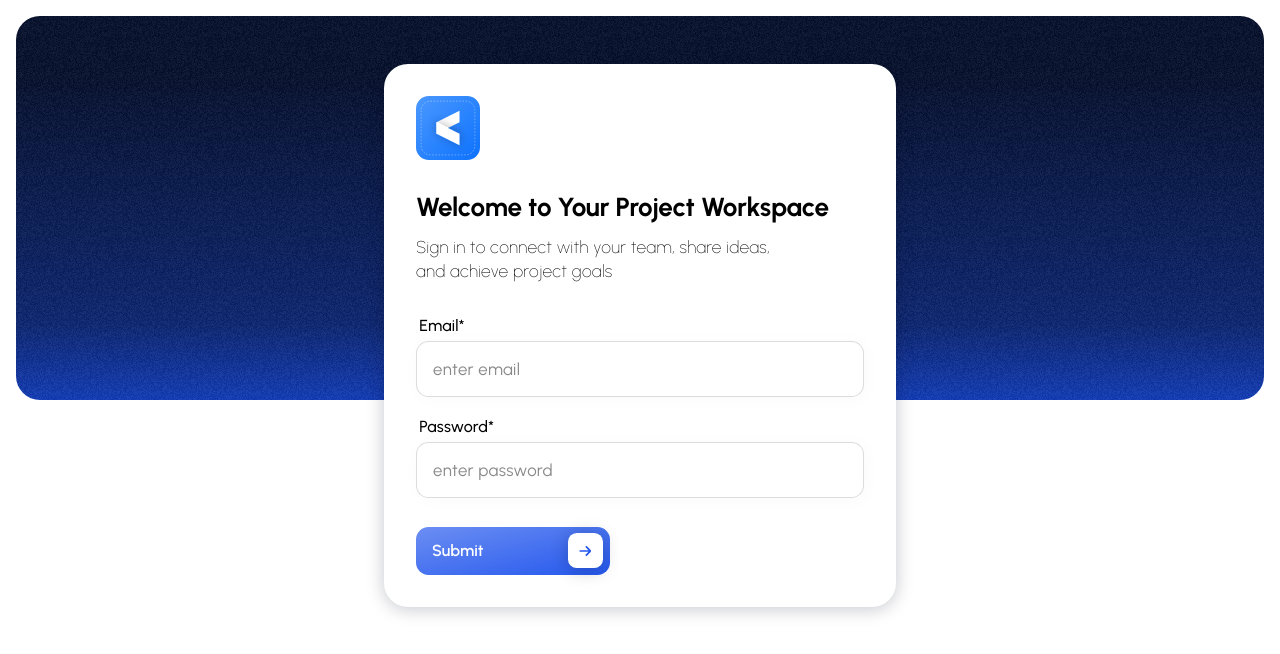
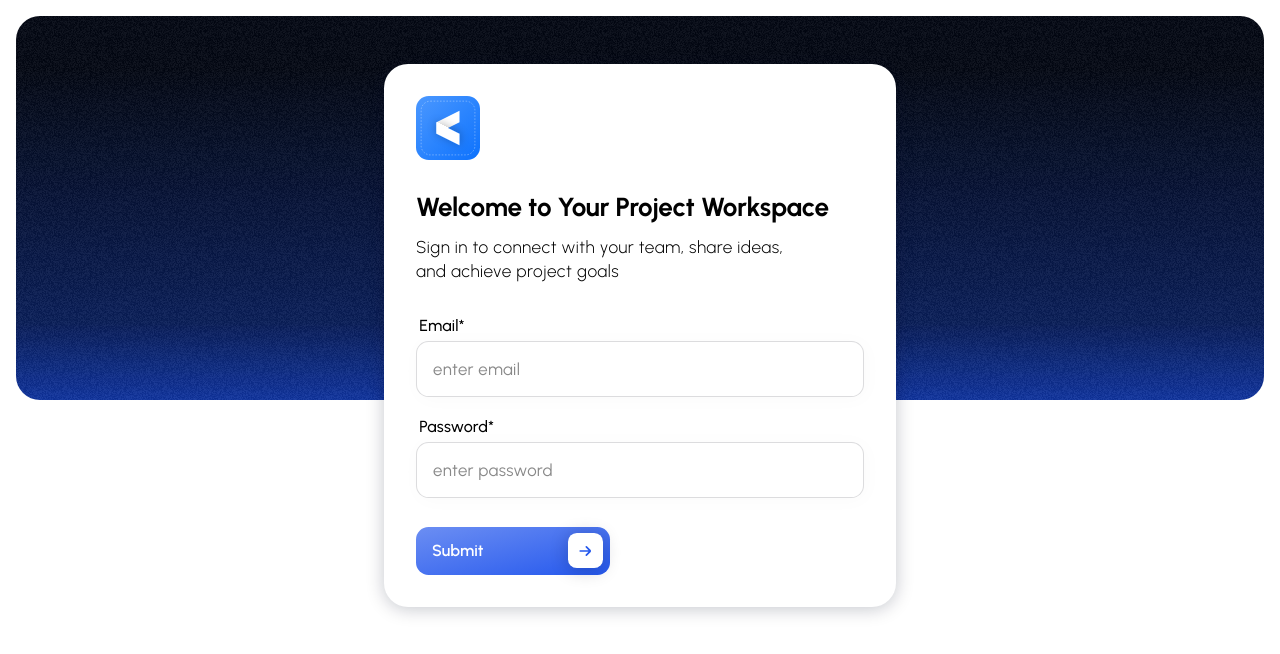
Before and after one commit to Craftnotion/craftnotion-internal, a Next.js app: page /app/internal/login in a window 1280 px wide. Shown: the top 654 px of the page. Built offline with nearby package versions, Linux system fonts and the light colour scheme.

Commit message:
refactor: internal login screen

```diff
--- a/src/app/app/internal/login/styles.module.scss
+++ b/src/app/app/internal/login/styles.module.scss
@@ -11,7 +11,7 @@
         left: 1rem;
         right: 1rem;
         bottom: 50%;
-        background: url('../../../../../public/textures/noise.png') repeat, linear-gradient(darken(color(cn_blue), 45) 14%, darken(color(cn_blue), 30) 80%, darken(color(cn_blue), 15));
+        background: url('../../../../../public/textures/noise.png') repeat, linear-gradient(darken(color(cn_blue), 50) 14%, darken(color(cn_blue), 35) 80%, darken(color(cn_blue), 20));
         border-radius: 1.5rem;
         z-index: -1;
 
@@ -55,9 +55,9 @@
             p {
                 font-size: 1.075rem;
                 line-height: 1.4;
-                letter-spacing: 0.02rem;
+                letter-spacing: 0.03rem;
                 color: color(cn_black_text);
-                font-weight: 100;
+                font-weight: 300;
                 max-width: 85%;
             }
         }
```
Also changed, not shown: src/app/app/internal/management/projects/page.tsx (added, +14 -0 lines).
